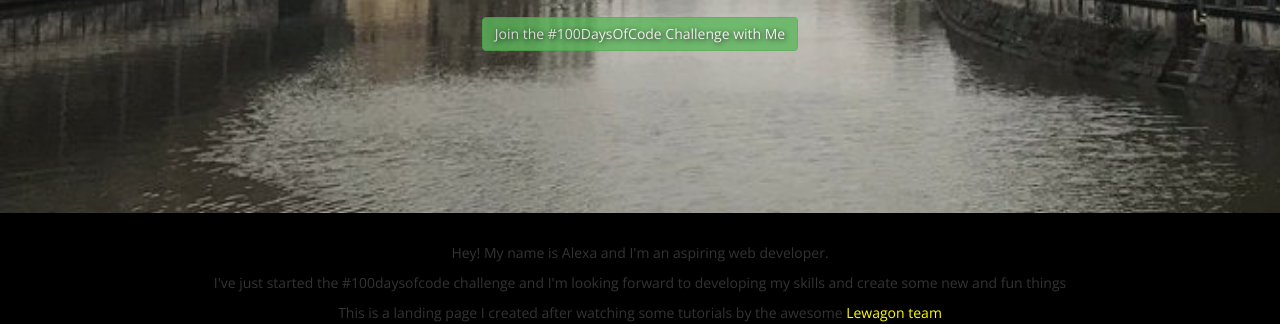
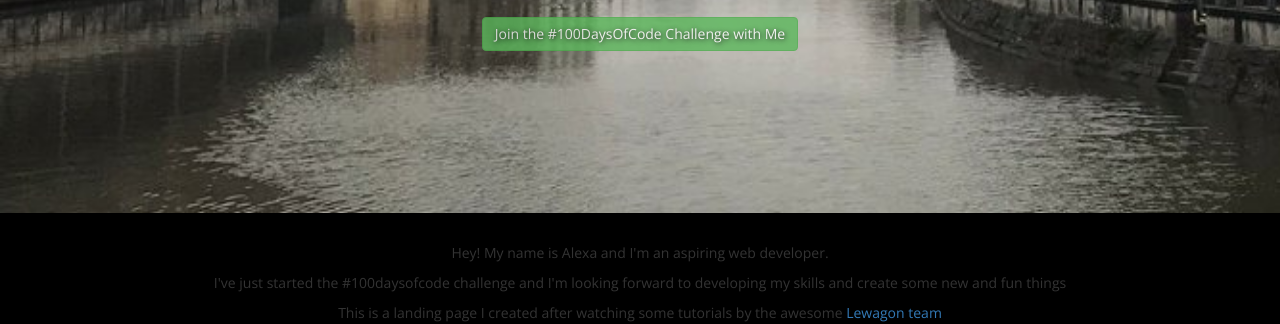
Before and after one commit to lexa-janet/landing, a plain HTML site: page index.html in a window 1280 px wide. Shown: the part 478-802 px from the top of the page. Drawn offline with nearby package versions, Linux system fonts and the light colour scheme.

Commit message:
updated css

```diff
--- a/style.css
+++ b/style.css
@@ -21,10 +21,6 @@ h3 {
   color: grey;
   font-weight: lighter;
   font-size: 16px;
-}
-
-a {
-  color: yellow;
 }
 
 a:hover {
@@ -55,17 +51,15 @@ a:hover {
 }
 
 .avatar {
-	border-radius: 50%;
-	width: 200px;
+  border-radius: 50%;
+  width: 200px;
 }
 
 #profile {
   text-align: center;
   padding: 30px;
   background: black;
-  color: white font-size: 25px
-  padding: 150px;
-
+  color: white font-size: 25px padding: 150px;
 }
 
 #card {
```
